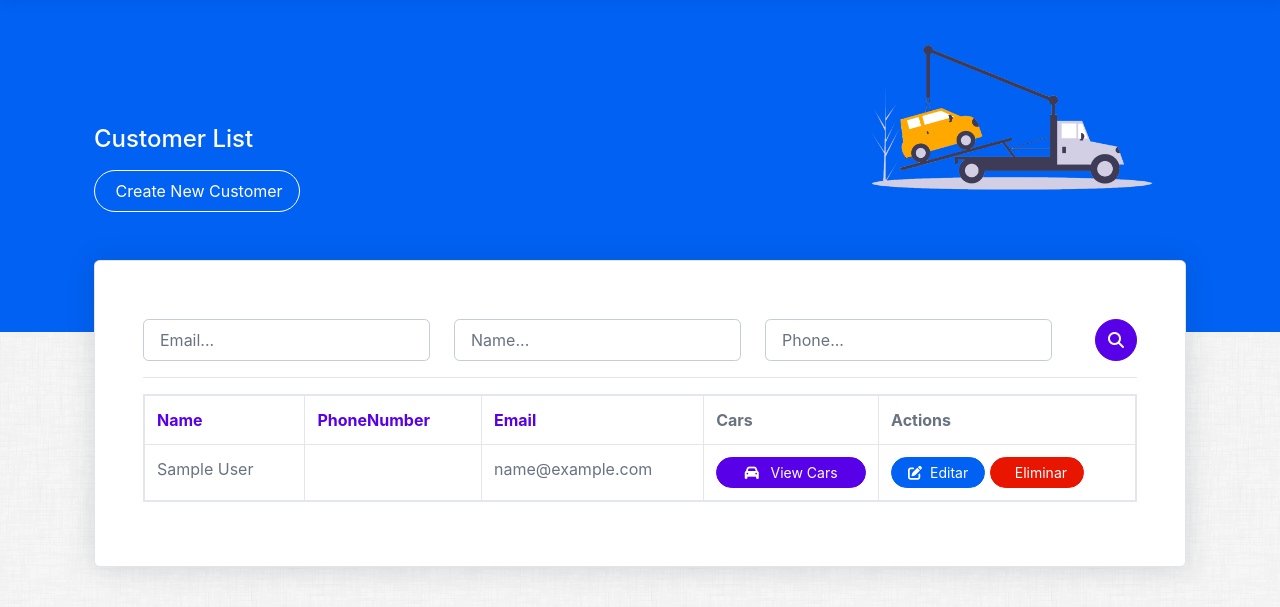
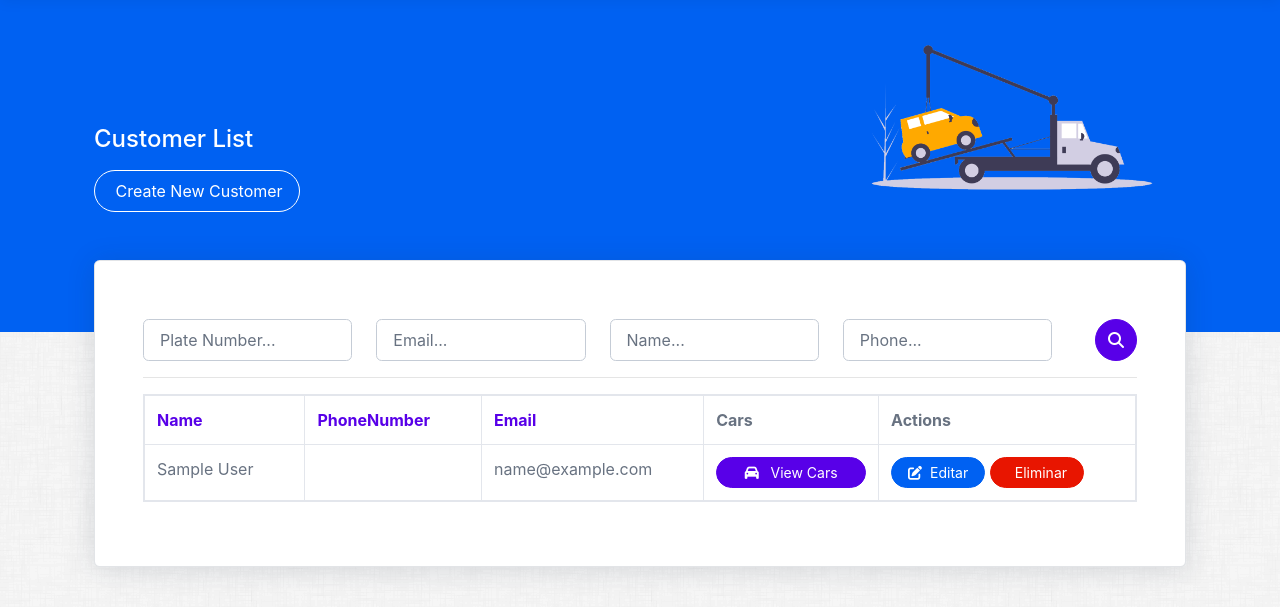
Before and after one commit to hectormarcia/SparkAuto, an ASP.NET Core app: page /Users in a window 1280 px wide. Shown: the part 65-672 px from the top of the page. Run offline with ASP.NET Core 8, Linux system fonts and the light colour scheme; the visitor is signed in with stand-in values (Sample User, id 1); some libraries are stand-ins or nearby versions; some web fonts are replaced.

Commit message:
Busqueda por placa

```diff
--- a/Pages/Users/Index.cshtml
+++ b/Pages/Users/Index.cshtml
@@ -30,15 +30,19 @@
             <div class="row">
                 <div class="col-12 col-md-11">
                     <div class="row" style="padding-top:10px">
-                        <div class="col-12 col-md-4 mb-2 mb-md-0">
+                        <div class="col-12 col-md-3 mb-2 mb-md-0">
+                            @Html.Editor("searchPlate", new { htmlAttributes = new { @class = "form-control",
+                                        placeholder = "Plate Number..." } })
+                        </div>
+                        <div class="col-12 col-md-3 mb-2 mb-md-0">
                             @Html.Editor("searchEmail", new { htmlAttributes = new { @class = "form-control",
                                         placeholder = "Email..." } })
                         </div>
-                        <div class="col-12 col-md-4 mb-2 mb-md-0">
+                        <div class="col-12 col-md-3 mb-2 mb-md-0">
                             @Html.Editor("searchName", new { htmlAttributes = new { @class = "form-control", placeholder
                             = "Name..." } })
                         </div>
-                        <div class="col-12 col-md-4 mb-2 mb-md-0">
+                        <div class="col-12 col-md-3 mb-2 mb-md-0">
                             @Html.Editor("searchPhone", new { htmlAttributes = new { @class = "form-control",
                                         placeholder = "Phone..." } })
                         </div>
@@ -97,6 +101,10 @@
                             </td>
                         </tr>
                     }
+                    @if (Model.UsersListVM.ApplicationUserList.Count == 0)
+                    {
+                        <td class="fit" colspan="5">No matching results found</td>
+                    }
                 </table>
                 <div page-model="@Model.UsersListVM.PagingInfo" asp-action="Index" page-class="btn border"
                     page-class-normal="btn btn-light btn-icon btn-sm mr-1" page-class-selected="btn btn-icon btn-indigo btn-sm active mr-1"
--- a/Pages/Users/Index.cshtml.cs
+++ b/Pages/Users/Index.cshtml.cs
@@ -28,7 +28,7 @@ namespace SparkAuto.Pages.Users
         [BindProperty]
         public UsersListViewModel UsersListVM { get; set; }
 
-        public async Task<IActionResult> OnGet(int productPage=1, string searchEmail=null, string searchName=null, string searchPhone=null)
+        public async Task<IActionResult> OnGet(int productPage=1, string searchPlate=null, string searchEmail=null, string searchName=null, string searchPhone=null)
         {
             UsersListVM = new UsersListViewModel()
             {
@@ -37,6 +37,10 @@ namespace SparkAuto.Pages.Users
 
             StringBuilder param = new StringBuilder();
             param.Append("/Users?productPage=:");
+            param.Append("&seachPlate=");
+            if(searchPlate != null){
+                param.Append(searchPlate);
+            }
             param.Append("&searchName=");
             if(searchName!=null)
             {
@@ -54,6 +58,12 @@ namespace SparkAuto.Pages.Users
             }
 
 
+
+            if(searchPlate != null){
+                Car car = await _db.Car.Where(x => x.VIN.Equals(searchPlate)).FirstOrDefaultAsync();
+                string userid = car != null ? car.UserId : "0";
+                UsersListVM.ApplicationUserList = await _db.ApplicationUser.Where(u => u.Id.Equals(userid)).ToListAsync();
+            }else{
                 if(searchEmail!=null)
                 {
                     UsersListVM.ApplicationUserList = await _db.ApplicationUser.Where(u => u.Email.ToLower().Contains(searchEmail.ToLower())).ToListAsync();
@@ -72,8 +82,7 @@ namespace SparkAuto.Pages.Users
                         }
                     }
                 }
-
-
+            }
 
             var count = UsersListVM.ApplicationUserList.Count;
 
```
Also changed, not shown: 17 other files. Lines whose indentation alone changed are shown as unchanged.
